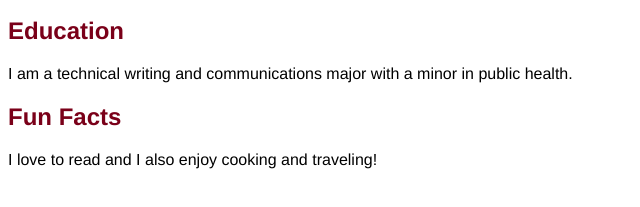
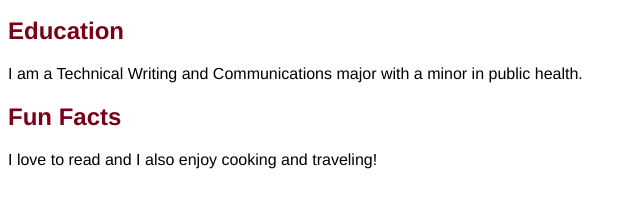
Before and after one commit to lauren-holly/Template_Website, a plain HTML site: page index.html in a window 1280 px wide. Shown: the part 357-564 px from the top of the page, 0-640 px from the left. Drawn offline with Linux system fonts and the light colour scheme.

Commit message:
Capitalized

```diff
--- a/index.html
+++ b/index.html
@@ -24,7 +24,7 @@
 
 <h2>Education</h2>
 
-<p>I am a technical writing and communications major with a minor in public health.</p>
+<p>I am a Technical Writing and Communications major with a minor in public health.</p>
 
 <p></p>
 
```
